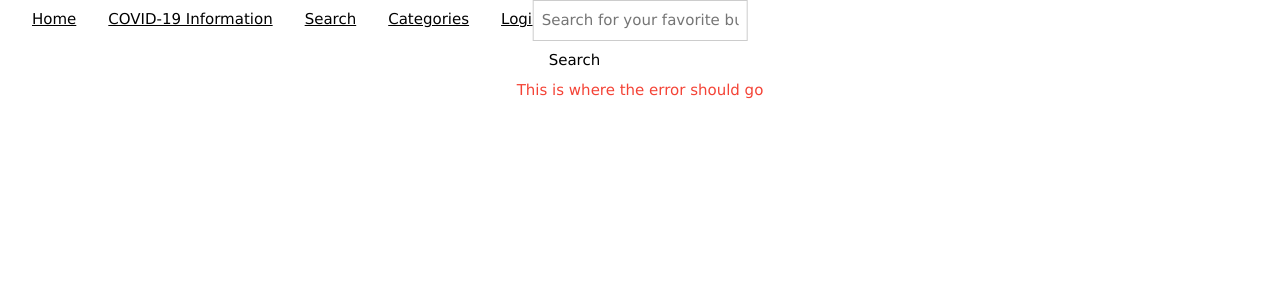
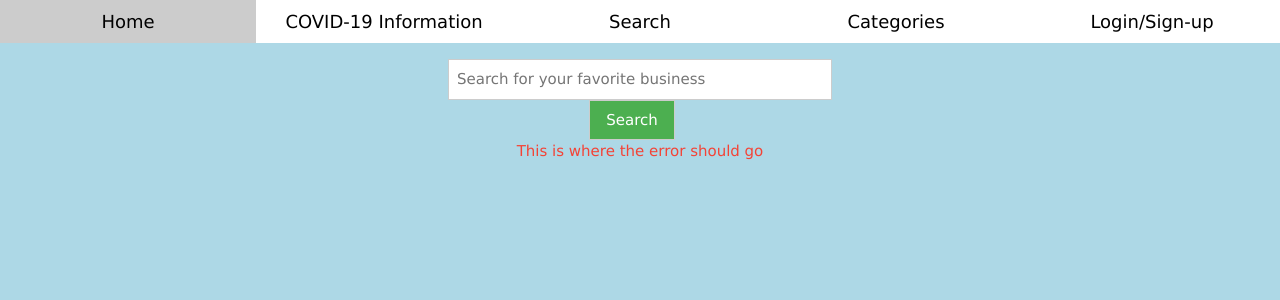
Before and after one commit to DairySniper31/localbusinesstrackerv2, a React (Create React App) app: page / in a window 1280 px wide. Shown: the top 300 px of the page. Built offline with nearby package versions, Linux system fonts and the light colour scheme.

Commit message:
Home Page correctly laid out

```diff
--- a/src/App.js
+++ b/src/App.js
@@ -1,5 +1,5 @@
 import React from 'react';
-import { Link, Route, Switch} from "react-router-dom";
+import {Link, Route, Switch} from "react-router-dom";
 
 import Home from "./Home";
 
@@ -31,32 +31,59 @@ const Login = () => (
 
 function App() {
     return (
+        <div>
+            <header className="w3-bar w3-large w3-white">
+                <Link className="w3-bar-item w3-button w3-mobile"
+                      to="/"
+                      style={{textDecoration: 'none', width: '20%'}}>
+                    Home
+                </Link>
+                <Link className="w3-bar-item w3-button w3-mobile"
+                      to="/covid"
+                      style={{textDecoration: 'none', width: '20%'}}>
+                    COVID-19 Information
+                </Link>
+                <Link className="w3-bar-item w3-button w3-mobile"
+                      to="/search"
+                      style={{textDecoration: 'none', width: '20%'}}>
+                    Search
+                </Link>
+                <div className="w3-dropdown-hover w3-mobile" style={{width: '20%'}}>
+                    <button className="w3-button" style={{width: '100%'}}>Categories</button>
+                    <div className="w3-dropdown-content w3-bar-block w3-card-4" style={{width: '20%'}}>
+                        <Link className="w3-bar-item w3-button w3-center"
+                              to="/search/retail">
+                            Retail
+                        </Link>
+                        <Link className="w3-bar-item w3-button w3-center"
+                              to="/search/food">
+                            Food
+                        </Link>
+                        <Link className="w3-bar-item w3-button w3-center"
+                              to="/search/salon">
+                            Salon
+                        </Link>
+                        <Link className="w3-bar-item w3-button w3-center"
+                              to="/search/other">
+                            Other
+                        </Link>
+                    </div>
+                </div>
+                <Link className="w3-bar-item w3-button w3-mobile"
+                      to="/login"
+                      style={{textDecoration: 'none', width: '20%'}}>
+                    Login/Sign-up
+                </Link>
+            </header>
             <div className="w3-container">
-      <header className="w3-bar w3-white">
-        <div className="w3-bar-item">
-          <Link to="/">Home</Link>
+                <Switch>
+                    <Route exact path="/"><Home/></Route>
+                    <Route path="/covid"><Covid/></Route>
+                    <Route path="/search"><Search/></Route>
+                    <Route path="/categories"><Categories/></Route>
+                    <Route path="/login"><Login/></Route>
+                </Switch>
             </div>
-        <div className="w3-bar-item">
-          <Link to="/covid">COVID-19 Information</Link>
-        </div>
-        <div className="w3-bar-item">
-          <Link to="/search">Search</Link>
-        </div>
-        <div className="w3-bar-item">
-          <Link to="/categories">Categories</Link>
-        </div>
-        <div className="w3-bar-item">
-          <Link to="/login">Login/Sign-up</Link>
-        </div>
-      </header>
-
-      <Switch>
-        <Route exact path="/"><Home /></Route>
-        <Route path="/covid"><Covid /></Route>
-        <Route path="/search"><Search /></Route>
-        <Route path="/categories"><Categories /></Route>
-        <Route path="/login"><Login /></Route>
-      </Switch>
         </div>
     );
 }
--- a/src/Home.js
+++ b/src/Home.js
@@ -4,14 +4,21 @@ import "./w3.css";
 
 function Home() {
 	return (
-		<div className="w3-display-topmiddle">
-			<form className="w3-container">
-				<input className="w3-input w3-border" type="text" id="search" placeholder="Search for your favorite business"/>
-				<input className="w3-button 3-blue" type="submit" value="Search"/>
+		<div className="w3-row">
+			<div className='w3-third w3-container'>
+			</div>
+			<form className="w3-third w3-panel w3-center">
+				<input className="w3-input w3-border"
+					   type="text"
+					   id="search"
+					   placeholder="Search for your favorite business"/>
+				<input className="w3-button w3-border w3-green"
+					   type="submit"
+					   value="Search"/>
+				<label className=" w3-panel w3-text-red">
+					This is where the error should go
+				</label>
 			</form>
-			<label className="w3-text-red">
-				This is where the error should go
-			</label>
 		</div>
 	);
 }
--- a/src/index.css
+++ b/src/index.css
@@ -5,6 +5,7 @@ body {
     sans-serif;
   -webkit-font-smoothing: antialiased;
   -moz-osx-font-smoothing: grayscale;
+  background-color: lightblue;
 }
 
 code {
```
Lines whose indentation alone changed are shown as unchanged.
